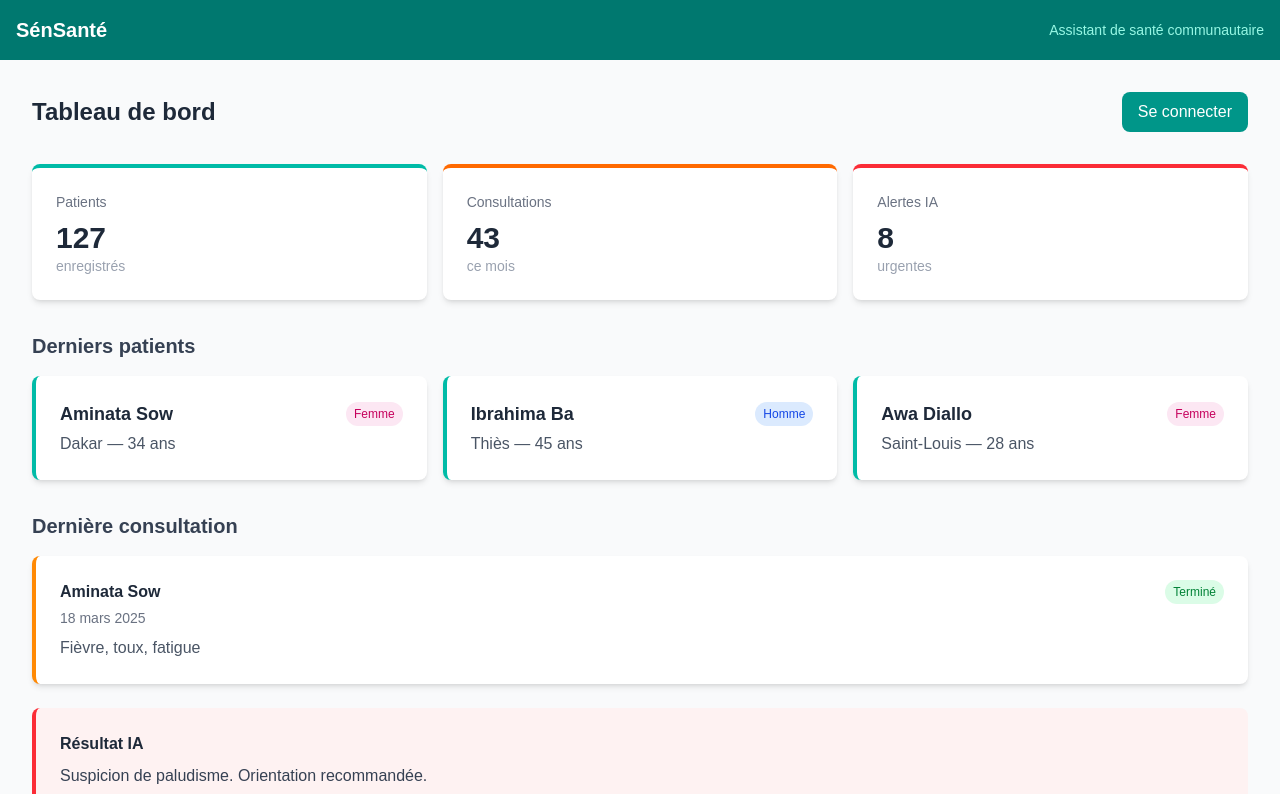
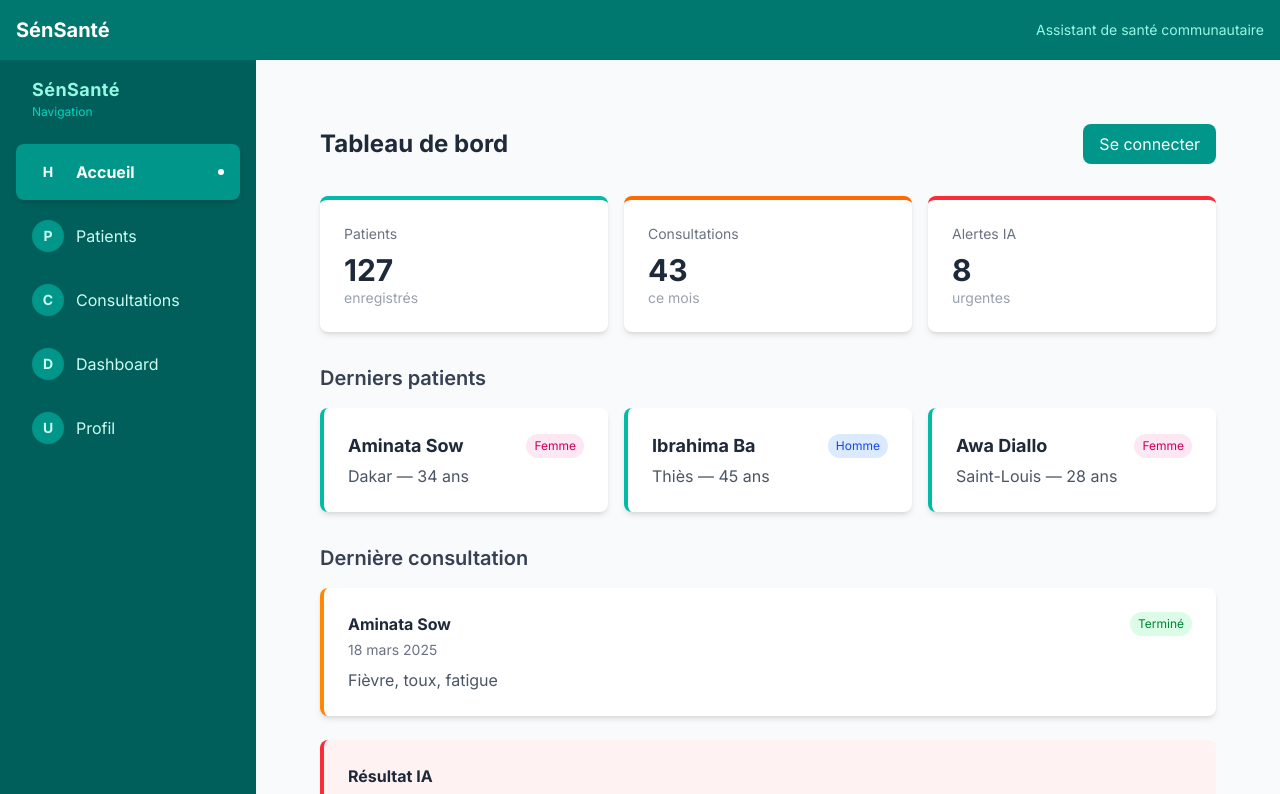
Before and after one commit to ahmeddiop12/sensante, a Next.js app: page / in a window 1280 px wide. Shown: the top 794 px of the page. Built offline with nearby package versions, Linux system fonts and the light colour scheme.

Commit message:
ajout du Sidebar (l'Architecte)

```diff
--- a/src/app/layout.tsx
+++ b/src/app/layout.tsx
@@ -1,33 +1,42 @@
 import type { Metadata } from "next";
-import { Geist, Geist_Mono } from "next/font/google";
+import { Inter } from "next/font/google";
 import "./globals.css";
+import Header from "@/components/Header";
+import Sidebar from "@/components/Sidebar";
 
-const geistSans = Geist({
-  variable: "--font-geist-sans",
-  subsets: ["latin"],
-});
-
-const geistMono = Geist_Mono({
-  variable: "--font-geist-mono",
-  subsets: ["latin"],
-});
+const inter = Inter({ subsets: ["latin"] });
 
 export const metadata: Metadata = {
-  title: "Create Next App",
-  description: "Generated by create next app",
+  title: "SénSanté",
+  description: "Assistant de santé communautaire avec IA",
 };
 
 export default function RootLayout({
   children,
-}: Readonly<{
+}: {
   children: React.ReactNode;
-}>) {
+}) {
   return (
-    <html
-      lang="en"
-      className={`${geistSans.variable} ${geistMono.variable} h-full antialiased`}
-    >
-      <body className="min-h-full flex flex-col">{children}</body>
+    <html lang="fr">
+      <body className={inter.className}>
+        <div className="flex flex-col min-h-screen">
+
+          {/* Header permanent en haut */}
+          <Header />
+
+          <div className="flex flex-1">
+
+            {/* Sidebar permanente à gauche */}
+            <Sidebar />
+
+            {/* Contenu de la page — change à chaque navigation */}
+            <main className="flex-1 bg-gray-50 p-8 overflow-y-auto">
+              {children}
+            </main>
+
+          </div>
+        </div>
+      </body>
     </html>
   );
 }
--- a/src/app/page.tsx
+++ b/src/app/page.tsx
@@ -1,4 +1,3 @@
-import Header from "@/components/Header";
 import PatientCard from "@/components/PatientCard";
 import ConsultationCard from "@/components/ConsultationCard";
 import AlerteIA from "@/components/AlerteIA";
@@ -8,7 +7,7 @@ import LoginButton from "@/components/LoginButton";
 export default function Home() {
   return (
     <div className="min-h-screen bg-gray-50">
-      <Header />
+
       <main className="p-8">
         <div className="flex justify-between items-center mb-8">
           <h2 className="text-2xl font-bold text-gray-800">
--- /dev/null
+++ b/src/components/Sidebar.tsx
@@ -0,0 +1,52 @@
+"use client";
+
+import Link from "next/link";
+import { usePathname } from "next/navigation";
+
+const liens = [
+  { nom: "Accueil",       href: "/",              icone: "H" },
+  { nom: "Patients",      href: "/patients",      icone: "P" },
+  { nom: "Consultations", href: "/consultations", icone: "C" },
+  { nom: "Dashboard",     href: "/dashboard",     icone: "D" },
+  { nom: "Profil",        href: "/profil",        icone: "U" },
+];
+
+export default function Sidebar() {
+  const pathname = usePathname();
+
+  return (
+    <aside className="w-64 bg-teal-800 text-white min-h-screen p-4">
+      <div className="mb-6 px-4">
+        <h2 className="text-lg font-bold tracking-wide text-teal-200">
+          SénSanté
+        </h2>
+        <p className="text-xs text-teal-400">Navigation</p>
+      </div>
+
+      <nav className="space-y-2">
+        {liens.map((lien) => {
+          const actif = pathname === lien.href;
+          return (
+            <Link
+              key={lien.href}
+              href={lien.href}
+              className={`flex items-center gap-3 px-4 py-3 rounded-lg transition-all duration-200
+                ${actif
+                  ? "bg-teal-600 font-bold shadow-md"
+                  : "hover:bg-teal-700 text-teal-100"
+                }`}
+            >
+              <span className="w-8 h-8 bg-teal-600 rounded-full flex items-center justify-center text-sm font-bold shrink-0">
+                {lien.icone}
+              </span>
+              <span>{lien.nom}</span>
+              {actif && (
+                <span className="ml-auto w-1.5 h-1.5 rounded-full bg-white" />
+              )}
+            </Link>
+          );
+        })}
+      </nav>
+    </aside>
+  );
+}
```
